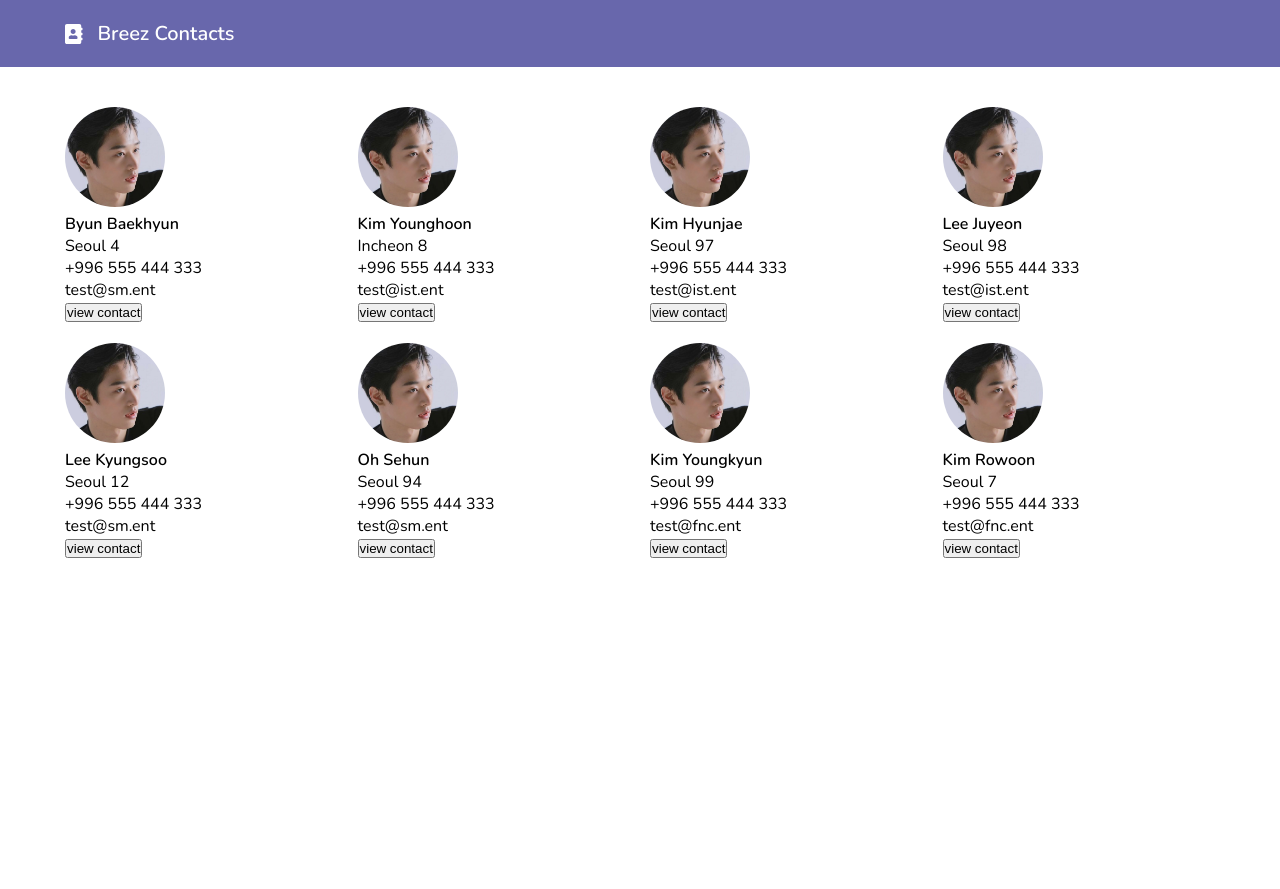
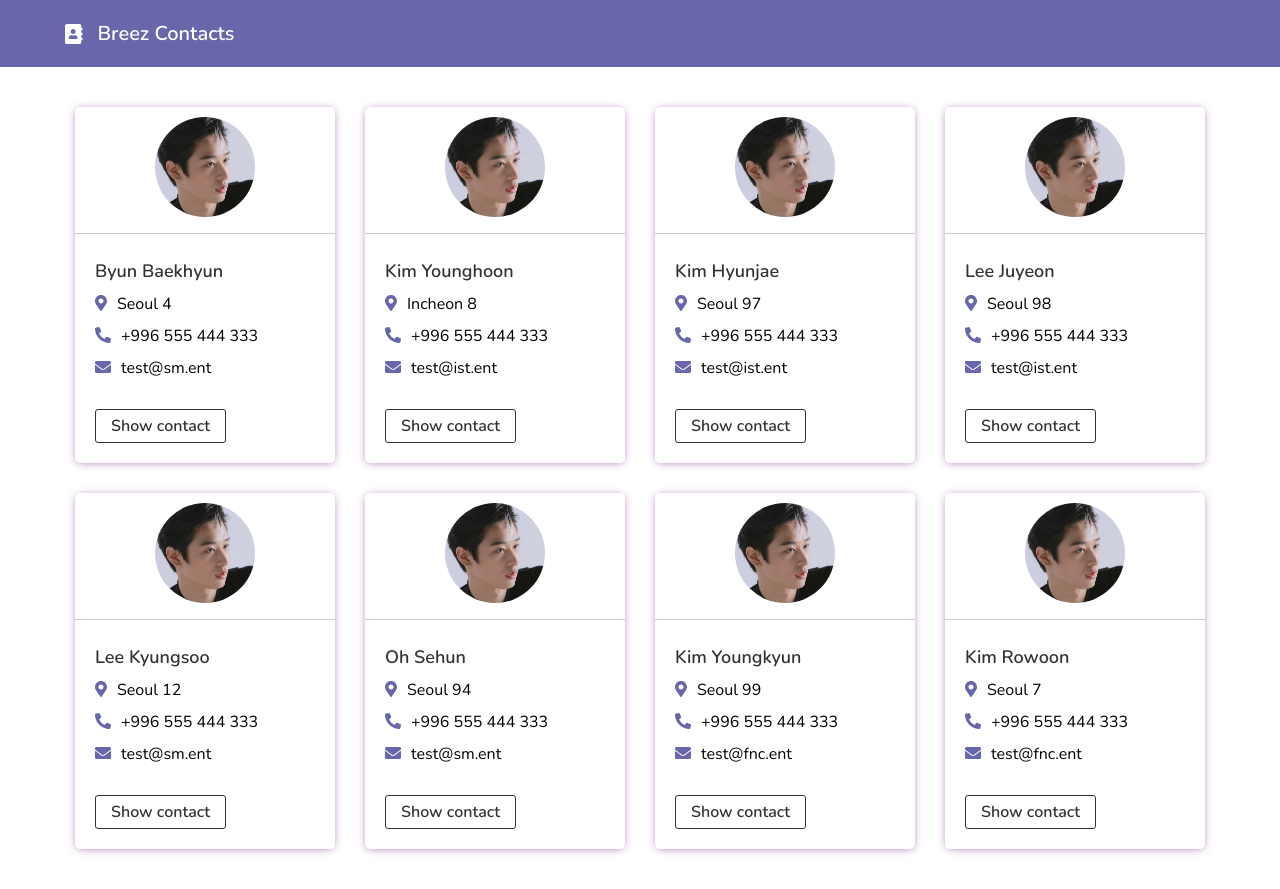
Before and after one commit to lubaek/contacts, a React (Create React App) app: page / in a window 1280 px wide. Before the commit the page ends 800 px from the top, so only its background shows below. Built offline with nearby package versions, Linux system fonts and the light colour scheme.

Commit message:
styled contact card component

```diff
--- a/src/App.css
+++ b/src/App.css
@@ -53,11 +53,26 @@ img {
 }
 
 .contacts__inner {
-	display: grid;
-	grid-template-columns: repeat(4, 1fr);
-	grid-gap: 20px;
+	display: flex;
+	flex-wrap: wrap;
+	justify-content: center;
+	gap: 30px;
 }
 
+/* contact card styles */
+.contactCard {
+	width: 100%;
+	max-width: 260px;
+	-webkit-box-shadow: 0px 1px 10px -2px #a267ac;
+	box-shadow: 0px 1px 10px -2px #a267ac;
+	border-radius: 5px;
+}
+.contactCard__img {
+	padding: 10px 0;
+	display: flex;
+	justify-content: center;
+	align-items: center;
+}
 .contactCard__img__inner {
 	width: 100px;
 	border-radius: 50%;
@@ -65,3 +80,42 @@ img {
 .contactCard__img__inner img {
 	border-radius: 50%;
 }
+
+.contactCard__info {
+	padding: 20px;
+	border-top: 1px solid rgba(0, 0, 0, 0.2);
+}
+
+.contactCard__info__item {
+	margin: 10px 0;
+	font-size: 16px;
+}
+
+.contactCard__name {
+	margin: 5px 0;
+	font-size: 18px;
+	color: #333;
+	font-weight: 600;
+}
+
+.contactCard__icon {
+	color: #6867ac;
+	margin-right: 10px;
+}
+
+.contactCard__btn {
+	display: inline-block;
+	margin-top: 20px;
+	padding: 5px 15px;
+	background-color: transparent;
+	color: #333;
+	font-weight: 600;
+	border: 1px solid #333;
+	border-radius: 3px;
+	transition: 0.2s linear;
+}
+
+.contactCard__btn:hover {
+	background-color: #333;
+	color: #fff;
+}
--- a/src/components/ContactCard.jsx
+++ b/src/components/ContactCard.jsx
@@ -1,4 +1,12 @@
 import React from "react";
+import { Link } from "react-router-dom";
+import { FontAwesomeIcon } from "@fortawesome/react-fontawesome";
+import {
+	faMapMarkerAlt,
+	faPhoneAlt,
+	faEnvelope,
+} from "@fortawesome/free-solid-svg-icons";
+
 import contactImg from "../images/5fATtiHqr5I.jpg";
 
 function ContactCard({ contact }) {
@@ -9,11 +17,27 @@ function ContactCard({ contact }) {
 					<img src={contactImg} alt="contact" />
 				</div>
 			</div>
-			<h4 className="contactCard__name">{contact.name}</h4>
-			<p className="contactCard__address">{contact.address}</p>
-			<p className="contactCard__phoneNumber">{contact.phoneNumber}</p>
-			<p className="contactCard__email">{contact.email}</p>
-			<button>view contact</button>
+			<div className="contactCard__info">
+				<h4 className="contactCard__name">{contact.name}</h4>
+				<p className="contactCard__info__item">
+					<FontAwesomeIcon
+						className="contactCard__icon"
+						icon={faMapMarkerAlt}
+					/>
+					{contact.address}
+				</p>
+				<p className="contactCard__info__item">
+					<FontAwesomeIcon className="contactCard__icon" icon={faPhoneAlt} />
+					{contact.phoneNumber}
+				</p>
+				<p className="contactCard__info__item">
+					<FontAwesomeIcon className="contactCard__icon" icon={faEnvelope} />
+					{contact.email}
+				</p>
+				<Link className="contactCard__btn" to={`${contact.id}`}>
+					Show contact
+				</Link>
+			</div>
 		</div>
 	);
 }
```
